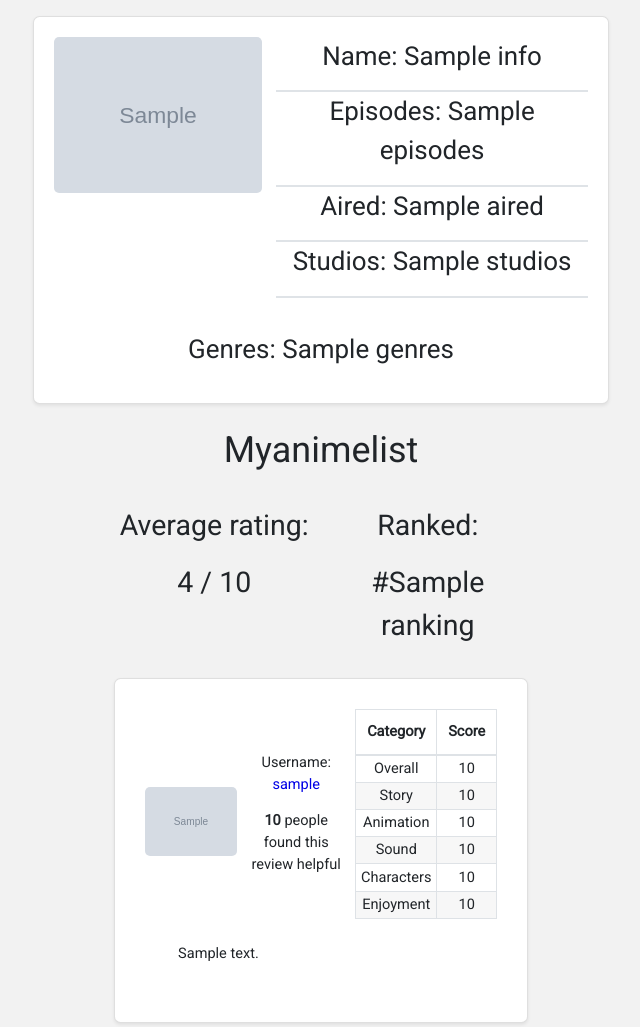
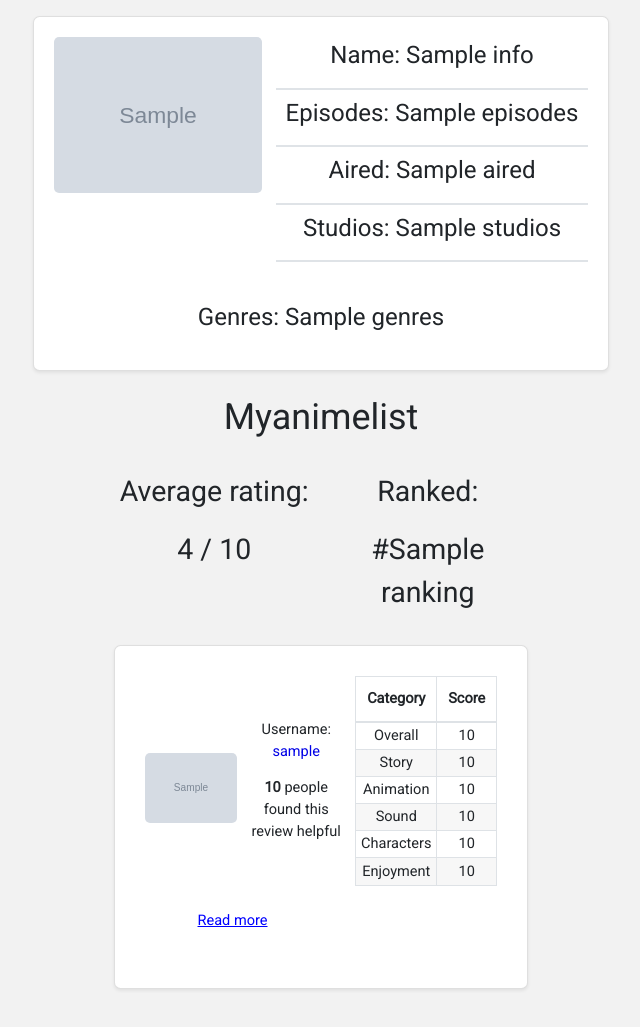
Before and after one commit to egorchern/Compare_flask, a Flask app: template templates/index.html in a window 1280 px wide. Shown: the whole page, without its empty margins (319-959 px from the left). After the commit the page ends 990 px from the top, so only its background shows below. Run offline with Flask 2, Linux system fonts and the light colour scheme; the template is opened without the code that fills it: most values are stand-ins (such as "Sample title", 1, 10 or a date in 2020); grey boxes marked "Sample" are stand-in pictures; some libraries are stand-ins or nearby versions; some web fonts are replaced.

Commit message:
added read more feature on reviews

```diff
--- a/app.py
+++ b/app.py
@@ -17,7 +17,7 @@ app = Flask(__name__);
 
 @app.route("/")
 def index():
-    myanimelist_url = myanimelist_methods.myanimelistNameSearch("bakemonogatari");
+    myanimelist_url = myanimelist_methods.myanimelistNameSearch("dangan");
     def mal():
 
         reviews_list = myanimelist_methods.myanimelistReviewDownload(myanimelist_url);
--- a/templates/index.html
+++ b/templates/index.html
@@ -119,7 +119,7 @@
             display:grid;
             grid-template-columns: 40fr 60fr;
             grid-column-gap: 1.1vw;
-
+            grid-row-gap:5px;
             width: 45%;
             margin-left:auto;
             margin-right: auto;
@@ -127,7 +127,7 @@
             text-align: center;
         }
         #anime_info_container p{
-            font-size: calc(17px + 0.7vw) !important;
+            font-size: calc(17px + 0.55vw) !important;
         }
 
         .align_perfectly{
@@ -136,8 +136,28 @@
             justify-content: center;
             flex-direction: column;
         }
+        .spans{
+            margin-left: 5px;
+            cursor:pointer;
+            text-decoration: underline;
+            color: blue;
+        }
 
     </style>
+    <script>
+        function expandText(obj){
+            spans = $(obj).parent().children();
+            $(spans[0]).hide();
+            $(spans[1]).show();
+            $(spans[2]).show();
+        }
+        function shrinkText(obj){
+            spans = $(obj).parent().children();
+            $(spans[0]).show();
+            $(spans[1]).hide();
+            $(spans[2]).hide();
+        }
+    </script>
     <meta charset="utf-8" />
     <link href="https://stackpath.bootstrapcdn.com/bootstrap/4.4.1/css/bootstrap.min.css" rel="stylesheet" integrity="sha384-Vkoo8x4CGsO3+Hhxv8T/Q5PaXtkKtu6ug5TOeNV6gBiFeWPGFN9MuhOf23Q9Ifjh" crossorigin="anonymous">
     <script src="https://code.jquery.com/jquery-3.5.0.js" integrity="sha256-r/AaFHrszJtwpe+tHyNi/XCfMxYpbsRg2Uqn0x3s2zc=" crossorigin="anonymous"></script>
@@ -246,8 +266,9 @@
             </div>
 
             <pre class="review-text">
-            {{review.text}}
+                {{review.preview_text}}<span onclick="expandText(this)" class="spans">Read more</span><span style="display:none">{{review.further_text}}</span><span onclick="shrinkText(this)" style="display:none" class="spans">Read less</span>
             </pre>
+
         </div>
         {%endfor%}
     </div>
```
Also changed, not shown: myanimelist_methods.py (+18 -4 lines).
